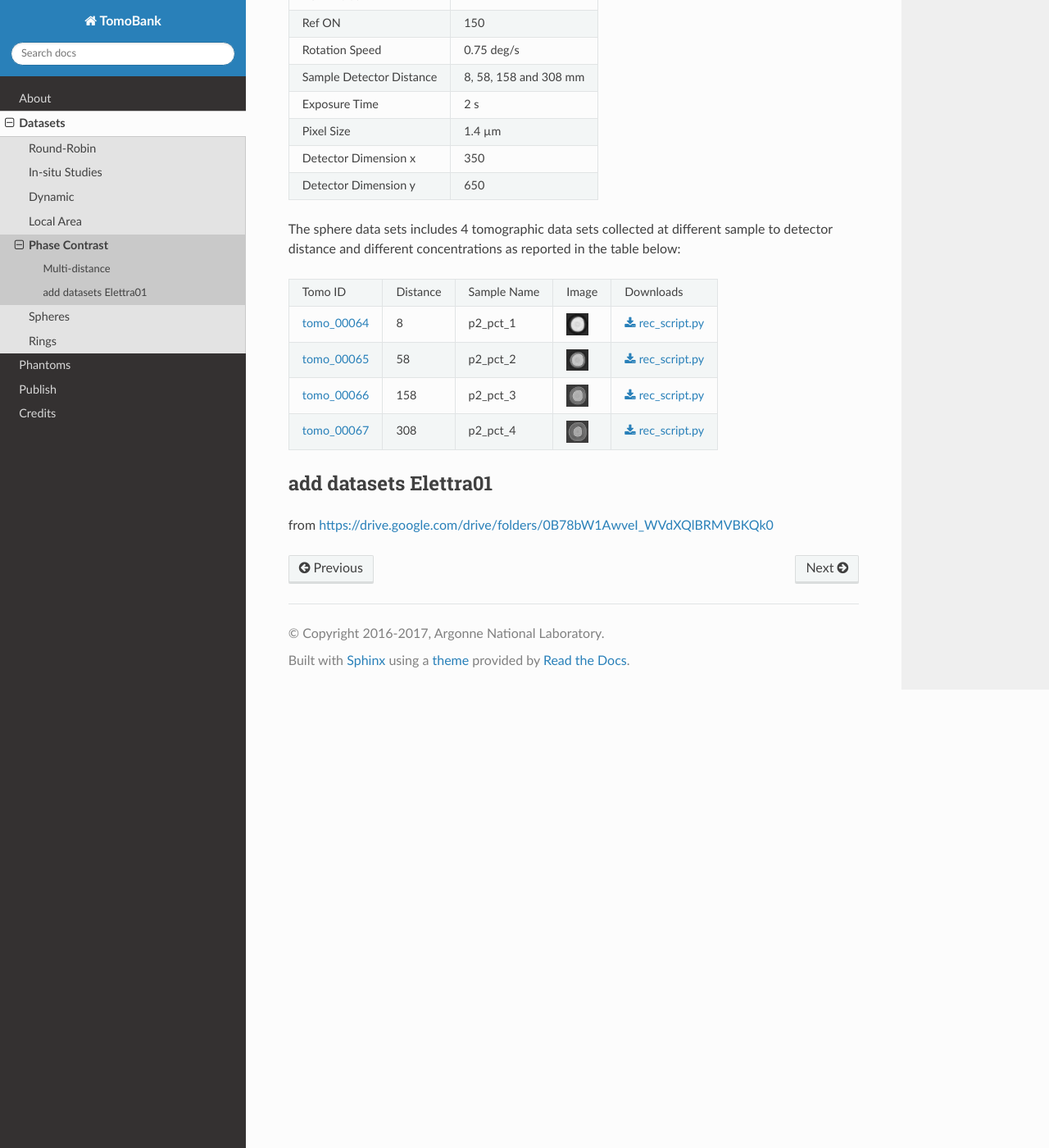
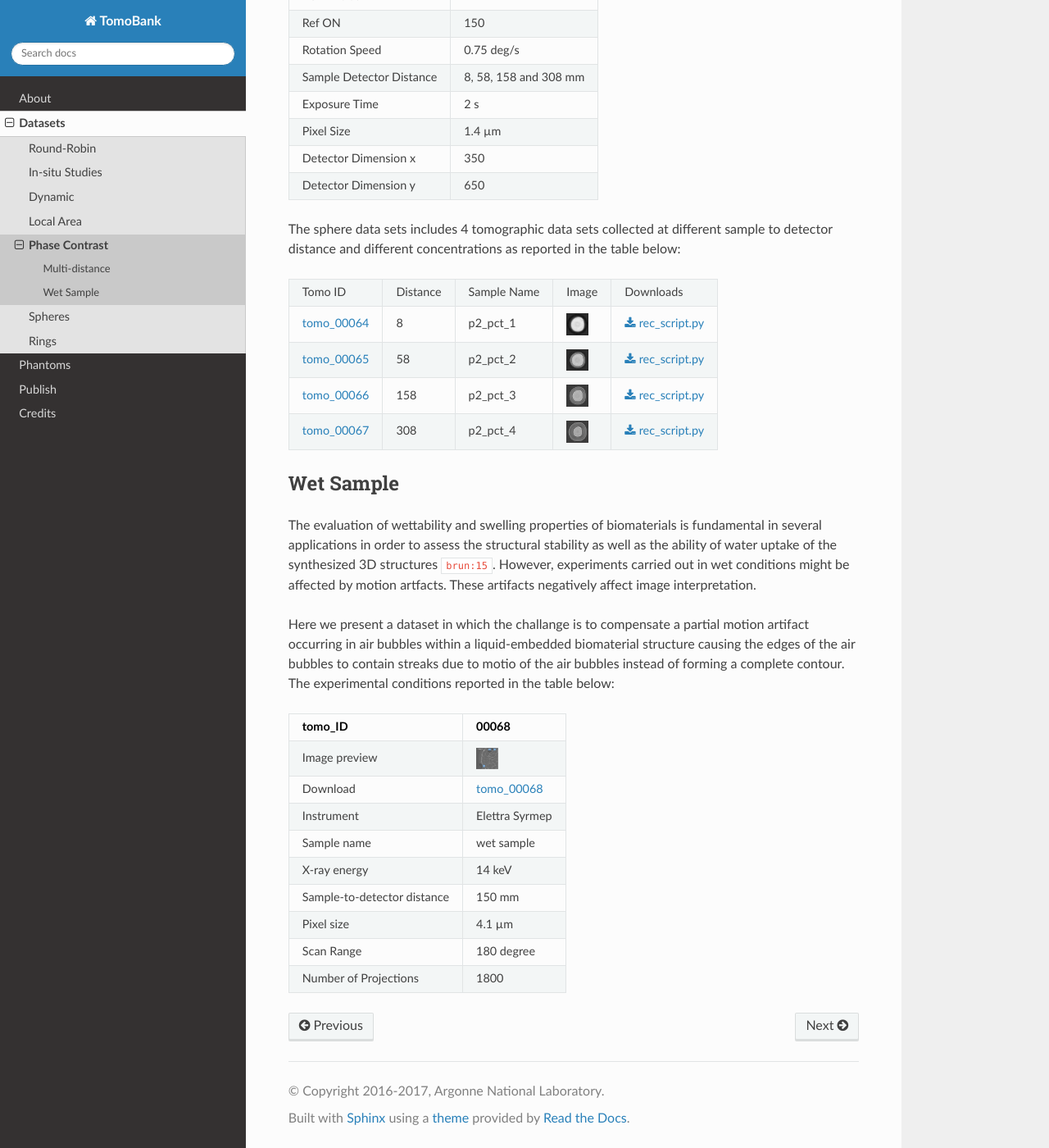
Before and after one commit to tomography/tomobank, a Sphinx documentation site: the page built from docs/source/data/docs.data.phasecontrast.rst, in a window 1280 px wide and 1400 px high, scrolled down 1462 px. Shown: the whole window at 82% size. Built offline with Sphinx 7.4.7 and the Read the Docs theme 2.0.0, drawn with Linux system fonts in a browser that asks for light colours; cross-references to code outside the pages are shown as plain code.

Commit message:
first commit Elettra wet sample dataset

```diff
--- a/docs/source/bibtex/ref.bib
+++ b/docs/source/bibtex/ref.bib
@@ -240,3 +240,16 @@ Date-added               = {2015-09-09 03:28:30 +0000},
 Date-modified            = {2015-09-09 03:28:43 +0000},
 Doi                      = {10.1117/12.363725},
 journal                  = {Proc. SPIE},}
+
+@Inbook{brun:15,
+author={Brun, F. and Turco, G. and Paoletti, S. and Accardo, A.},
+editor={Jaffray, David A.},
+chapter={A synchrotron radiation microtomography study of wettability and swelling of nanocomposite Alginate/Hydroxyapatite scaffolds for bone tissue engineering},
+title={World Congress on Medical Physics and Biomedical Engineering, June 7-12, 2015, Toronto, Canada},
+year={2015},
+publisher={Springer International Publishing},
+address={Cham},
+pages={288-291},
+isbn={978-3-319-19387-8},
+url={http://dx.doi.org/10.1007/978-3-319-19387-8_70}
+}
--- a/docs/source/data/docs.data.phasecontrast.rst
+++ b/docs/source/data/docs.data.phasecontrast.rst
@@ -95,7 +95,45 @@ sample to detector distance and different concentrations as reported in the tabl
 | tomo_00067_ |   308    |   p2_pct_4    |  |00067|  |      |tomo_00067|     |
 +-------------+----------+---------------+-----------+-----------------------+
 
-add datasets Elettra01
-~~~~~~~~~~~~~~~~~~~~~~
+Wet Sample
+~~~~~~~~~~
 
-from https://drive.google.com/drive/folders/0B78bW1AwveI_WVdXQlBRMVBKQk0
+The evaluation of wettability and swelling properties of biomaterials is fundamental in several applications in order to assess
+the structural stability as well as the ability of water uptake of the synthesized 3D structures :cite:`brun:15`. However,
+experiments carried  out in wet conditions might be affected by motion artfacts.  These artifacts negatively affect image
+interpretation.
+
+Here we present a dataset in which the challange is to compensate a partial motion artifact occurring in air bubbles within
+a liquid-embedded biomaterial structure causing the edges of the air bubbles to contain streaks due to motio of the air bubbles
+instead of forming a complete contour. The experimental conditions reported in the table below:
+
+.. |tomo_00068| replace:: :download:`rec_script.py <../../../docs/demo/rec_tomo_00001.py>`
+
+.. _tomo_00068: https://www.globus.org/app/transfer?origin_id=e133a81a-6d04-11e5-ba46-22000b92c6ec&origin_path=%2Ftomobank%2Ftomo_00027%2F/
+
+.. |00068| image:: ../img/tomo_00068.png
+    :width: 20pt
+    :height: 20pt
+
+
++-----------------------------------------+----------------------------+
+|             tomo_ID                     |   00068                    |
++=========================================+============================+
+|             Image preview               |  |00068|                   |
++-----------------------------------------+----------------------------+
+|             Download                    |   tomo_00068_              |
++-----------------------------------------+----------------------------+
+|             Instrument                  |   Elettra Syrmep           |
++-----------------------------------------+----------------------------+
+|             Sample name                 |   wet sample               |
++-----------------------------------------+----------------------------+
+|             X-ray energy                |   14 keV                   |
++-----------------------------------------+----------------------------+
+|             Sample-to-detector distance |   150 mm                   |
++-----------------------------------------+----------------------------+
+|             Pixel size                  |   4.1 µm                   |
++-----------------------------------------+----------------------------+
+|             Scan Range                  |   180 degree               |
++-----------------------------------------+----------------------------+
+|             Number of Projections       |   1800                     |
++-----------------------------------------+----------------------------+
```
Also changed, not shown: docs/source/img/tomo_00068.png (added).
